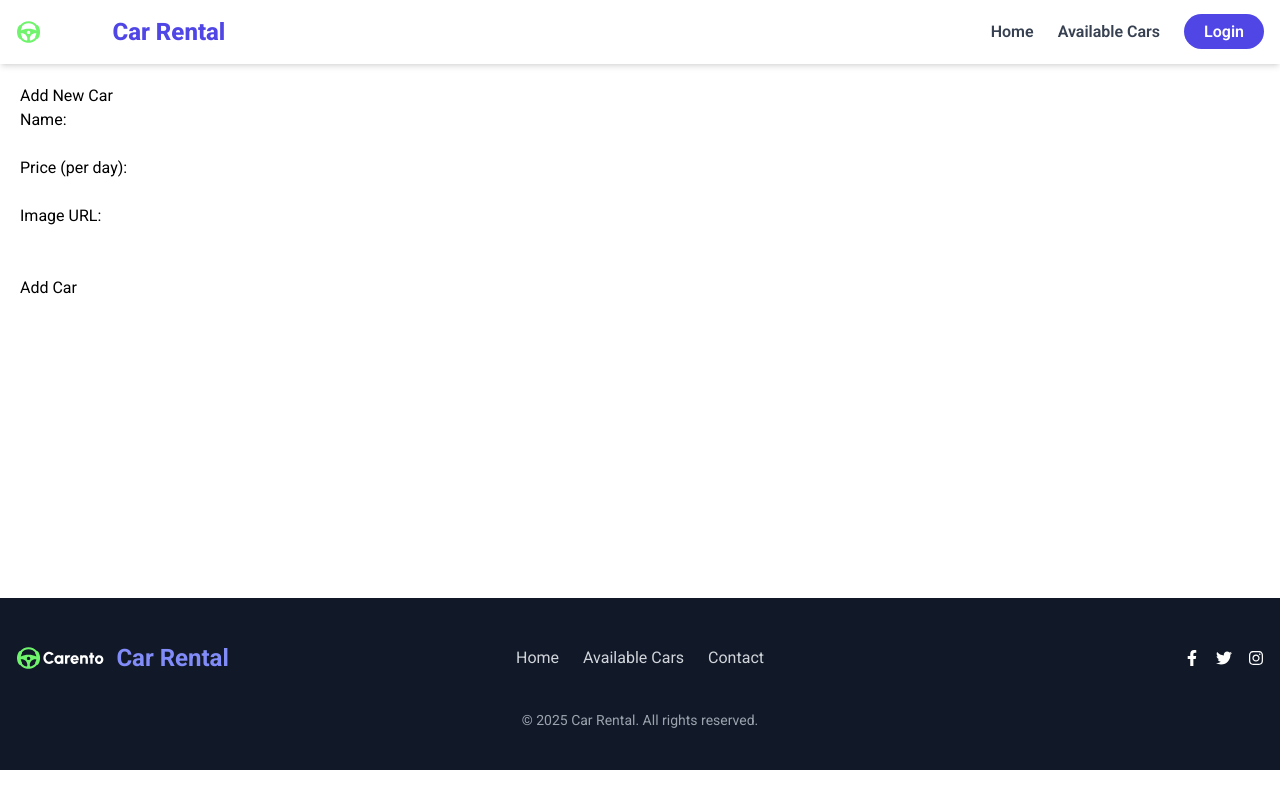
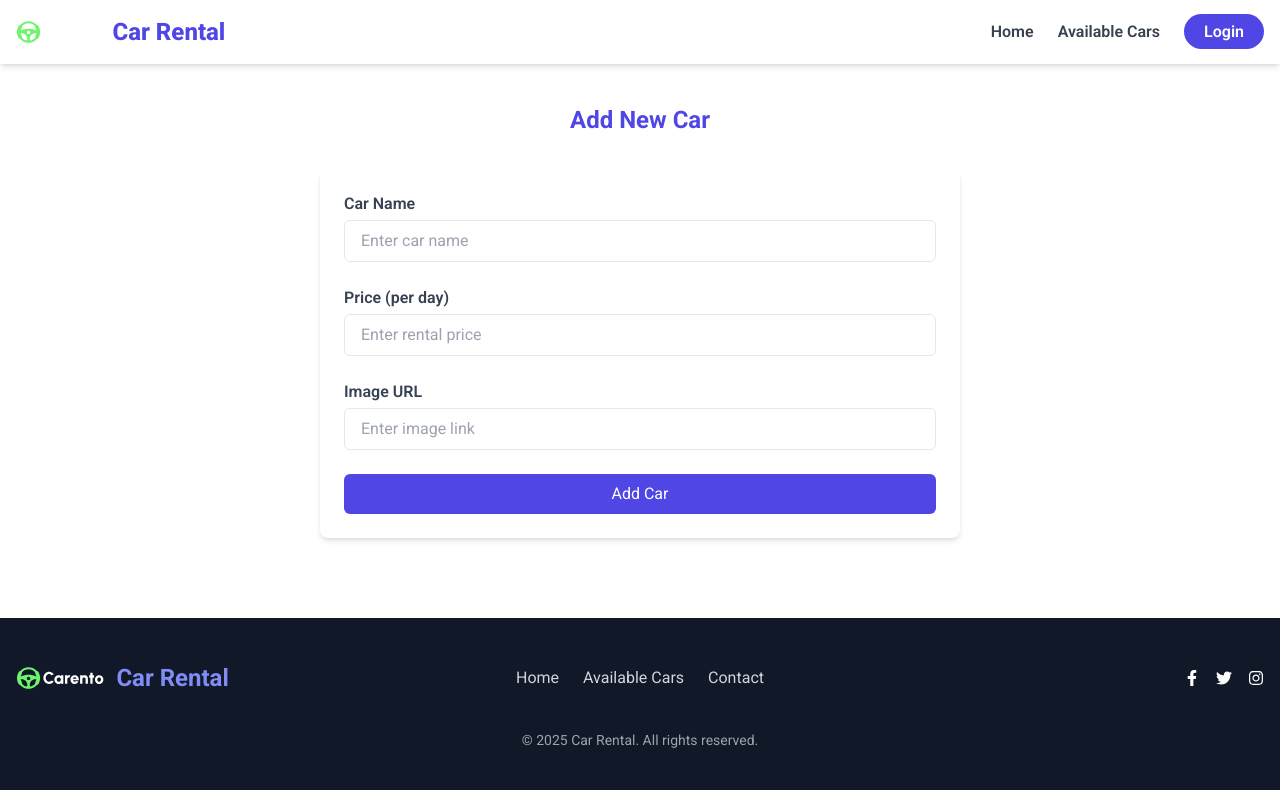
Before and after one commit to codewithsiham1/car-rental-Client-Repo, a React (Vite) app: page /addcar in a window 1280 px wide. Built offline with nearby package versions, Linux system fonts and the light colour scheme; no server answers.

Commit message:
more other components are better

```diff
--- a/src/Pages/Addcar.jsx
+++ b/src/Pages/Addcar.jsx
@@ -6,7 +6,7 @@ const AddCar = () => {
   const [car, setCar] = useState({
     name: "",
     price: "",
-    ownerEmail: "user@example.com", // replace with auth user email
+    ownerEmail: "user@example.com", // Replace with dynamic user email if needed
     image: "",
   });
   const navigate = useNavigate();
@@ -32,40 +32,58 @@ const AddCar = () => {
   };
 
   return (
-    <div style={{ padding: "20px" }}>
-      <h2>Add New Car</h2>
-      <form onSubmit={handleSubmit}>
+    <div className="max-w-2xl mx-auto px-4 py-10">
+      <h2 className="text-2xl font-bold text-center mb-8 text-indigo-600">
+        Add New Car
+      </h2>
+      <form
+        onSubmit={handleSubmit}
+        className="bg-white p-6 rounded-lg shadow-md space-y-6"
+      >
         <div>
-          <label>Name:</label><br />
+          <label className="block mb-1 font-semibold text-gray-700">Car Name</label>
           <input
             type="text"
             name="name"
             value={car.name}
             onChange={handleChange}
             required
+            className="w-full px-4 py-2 border rounded-md focus:outline-none focus:ring-2 focus:ring-indigo-500"
+            placeholder="Enter car name"
           />
         </div>
+
         <div>
-          <label>Price (per day):</label><br />
+          <label className="block mb-1 font-semibold text-gray-700">Price (per day)</label>
           <input
             type="number"
             name="price"
             value={car.price}
             onChange={handleChange}
             required
+            className="w-full px-4 py-2 border rounded-md focus:outline-none focus:ring-2 focus:ring-indigo-500"
+            placeholder="Enter rental price"
           />
         </div>
+
         <div>
-          <label>Image URL:</label><br />
+          <label className="block mb-1 font-semibold text-gray-700">Image URL</label>
           <input
             type="text"
             name="image"
             value={car.image}
             onChange={handleChange}
+            className="w-full px-4 py-2 border rounded-md focus:outline-none focus:ring-2 focus:ring-indigo-500"
+            placeholder="Enter image link"
           />
         </div>
-        <br />
-        <button type="submit">Add Car</button>
+
+        <button
+          type="submit"
+          className="w-full bg-indigo-600 text-white py-2 rounded-md hover:bg-indigo-700 transition"
+        >
+          Add Car
+        </button>
       </form>
     </div>
   );
```
